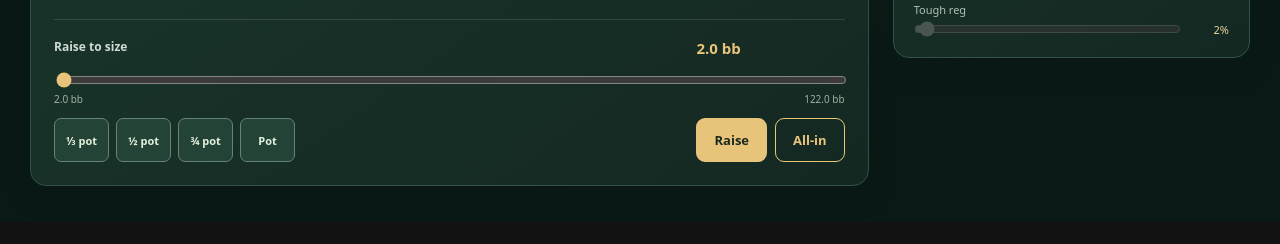
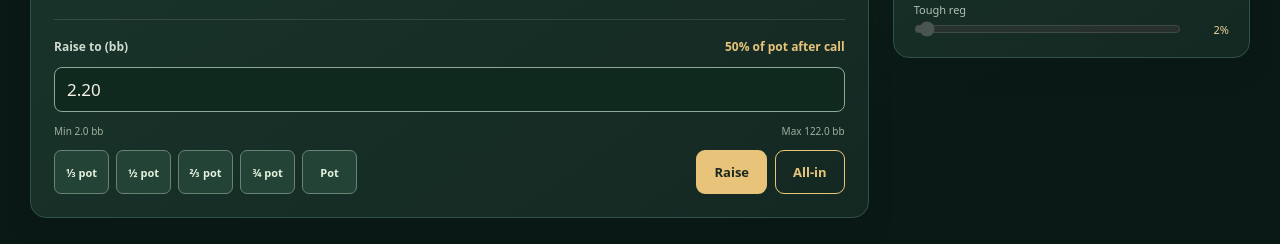
Before and after one commit to andrewwang2623/poker-trainer, a website with bundled scripts: page index.html in a window 1280 px wide. Shown: the part 864-1108 px from the top of the page. Before the commit the page ends 1086 px from the top, so only its background shows below. Built offline with nearby package versions, Linux system fonts and the light colour scheme; files whose address does not match are found by name.

Commit message:
Replace bet slider with presets and typed bb sizing

```diff
--- a/src/ui/controls.js
+++ b/src/ui/controls.js
@@ -9,6 +9,23 @@ function button(label, className, action, callback) {
 
 function potSize(state) {
   return state.potCollected + state.players.reduce((sum, player) => sum + player.committedStreet, 0);
+}
+
+export function presetTarget(state, legal, fraction) {
+  const committed = state.players[state.heroSeat].committedStreet;
+  const target = committed + legal.toCall + Math.round((potSize(state) + legal.toCall) * fraction);
+  return Math.min(legal.maxTo, Math.max(legal.minTo, target));
+}
+
+export function potPercent(state, legal, target) {
+  const committed = state.players[state.heroSeat].committedStreet;
+  return Math.round(100 * (target - committed - legal.toCall) / (potSize(state) + legal.toCall));
+}
+
+export function parseBetBb(value) {
+  if (!/^\d+(?:\.\d{1,2})?$/.test(value.trim())) return null;
+  const amount = Math.round(Number(value) * 100);
+  return Number.isSafeInteger(amount) ? amount : null;
 }
 
 export function renderControls(state, legal, onAction, onNextHand) {
@@ -38,41 +55,50 @@ export function renderControls(state, legal, onAction, onNextHand) {
   const aggressiveType = legal.types.includes('bet') ? 'bet' : legal.types.includes('raise') ? 'raise' : null;
   if (aggressiveType) {
     const sizing = element('div', 'sizing-controls');
-    sizing.append(element('label', 'sizing-label', `${aggressiveType === 'bet' ? 'Bet' : 'Raise to'} size`));
-    const amount = element('strong', 'size-value');
-    const slider = element('input', 'bet-slider');
-    slider.type = 'range';
-    slider.min = String(legal.minTo);
-    slider.max = String(legal.maxTo);
-    slider.step = '1';
-    slider.value = String(Math.min(legal.maxTo, Math.max(legal.minTo, Math.round(potSize(state) * 0.5))));
-    slider.setAttribute('aria-label', `${aggressiveType === 'bet' ? 'Bet' : 'Raise to'} amount in chips`);
-    const update = () => { amount.textContent = chips(Number(slider.value)); };
-    slider.addEventListener('input', update);
-    update();
+    const label = element('label', 'sizing-label', `${aggressiveType === 'bet' ? 'Bet' : 'Raise to'} (bb)`);
+    const input = element('input', 'bet-amount');
+    input.id = 'bet-amount';
+    label.htmlFor = input.id;
+    input.type = 'number';
+    input.inputMode = 'decimal';
+    input.step = '0.01';
+    input.min = (legal.minTo / 100).toFixed(2);
+    input.max = (legal.maxTo / 100).toFixed(2);
+    input.value = (presetTarget(state, legal, 0.5) / 100).toFixed(2);
+    const percentage = element('span', 'size-percent');
+    percentage.setAttribute('aria-live', 'polite');
     const range = element('div', 'sizing-range');
-    range.append(element('span', '', chips(legal.minTo)), element('span', '', chips(legal.maxTo)));
+    range.append(element('span', '', `Min ${chips(legal.minTo)}`), element('span', '', `Max ${chips(legal.maxTo)}`));
     const presets = element('div', 'preset-row');
-    const fractions = [['⅓ pot', 1 / 3], ['½ pot', 0.5], ['¾ pot', 0.75], ['Pot', 1]];
+    const fractions = [['⅓ pot', 1 / 3], ['½ pot', 0.5], ['⅔ pot', 2 / 3], ['¾ pot', 0.75], ['Pot', 1]];
     for (const [label, fraction] of fractions) {
       const preset = element('button', 'preset-button', label);
       preset.type = 'button';
       preset.addEventListener('click', () => {
-        const hero = state.players[state.heroSeat];
-        const target = hero.committedStreet + legal.toCall + Math.round((potSize(state) + legal.toCall) * fraction);
-        slider.value = String(Math.min(legal.maxTo, Math.max(legal.minTo, target)));
+        input.value = (presetTarget(state, legal, fraction) / 100).toFixed(2);
         update();
       });
       presets.append(preset);
     }
+    const commitButton = button(aggressiveType === 'bet' ? 'Bet' : 'Raise', 'button button-primary', null,
+      () => onAction({ type: aggressiveType, amount: parseBetBb(input.value) }));
+    const update = () => {
+      const target = parseBetBb(input.value);
+      const valid = target !== null && target >= legal.minTo && target <= legal.maxTo;
+      commitButton.disabled = !valid;
+      input.setAttribute('aria-invalid', String(!valid));
+      percentage.textContent = target === null ? 'Enter an amount in bb'
+        : `${potPercent(state, legal, target)}% of ${aggressiveType === 'raise' ? 'pot after call' : 'pot'}`;
+    };
+    input.addEventListener('input', update);
+    update();
     const commit = element('div', 'commit-row');
     commit.append(
-      button(aggressiveType === 'bet' ? 'Bet' : 'Raise', 'button button-primary', null,
-        () => onAction({ type: aggressiveType, amount: Number(slider.value) })),
+      commitButton,
       button('All-in', 'button button-allin', null,
         () => onAction({ type: aggressiveType, amount: legal.maxTo })),
     );
-    sizing.append(amount, slider, range, presets, commit);
+    sizing.append(label, percentage, input, range, presets, commit);
     section.append(sizing);
   } else if (legal.types.includes('call') && legal.toCall >= state.players[state.heroSeat].stack) {
     section.append(button('Call all-in', 'button button-allin', { type: 'call' }, onAction));
--- a/styles/main.css
+++ b/styles/main.css
@@ -109,9 +109,10 @@ button:disabled, input:disabled { cursor: not-allowed; opacity: .55; }
 .button-allin:hover { background: #e8c47a1a; }
 .sizing-controls { display: grid; grid-template-columns: 1fr auto; column-gap: 15px; row-gap: 12px; margin-top: 22px; padding-top: 18px; border-top: 1px solid #ffffff1f; }
 .sizing-label { color: #cfdbd0; font-size: 12px; font-weight: 700; }
-.size-value { color: var(--gold); font-size: 15px; }
-.bet-slider { width: 100%; grid-column: 1 / -1; accent-color: var(--gold); }
-.sizing-range { grid-column: 1 / -1; display: flex; justify-content: space-between; margin-top: -10px; color: #9faf9f; font-size: 10px; }
+.size-percent { color: var(--gold); font-size: 12px; font-weight: 700; text-align: right; }
+.bet-amount { grid-column: 1 / -1; width: 100%; padding: 10px 12px; border: 1px solid #8ca899; border-radius: 8px; background: #10291f; color: var(--ink); font-size: 17px; font-variant-numeric: tabular-nums; }
+.bet-amount[aria-invalid="true"] { border-color: #dc8e7d; }
+.sizing-range { grid-column: 1 / -1; display: flex; justify-content: space-between; color: #9faf9f; font-size: 10px; }
 .preset-row { display: flex; flex-wrap: wrap; gap: 7px; }
 .preset-button { min-width: 55px; padding: 6px 10px; border: 1px solid #668474; border-radius: 7px; background: #234336; color: #e4f1dc; font-size: 11px; font-weight: 700; }
 .preset-button:hover { border-color: var(--gold); }
```
Also changed, not shown: tests/integration/bet-controls.test.js (added, +31 -0 lines).
